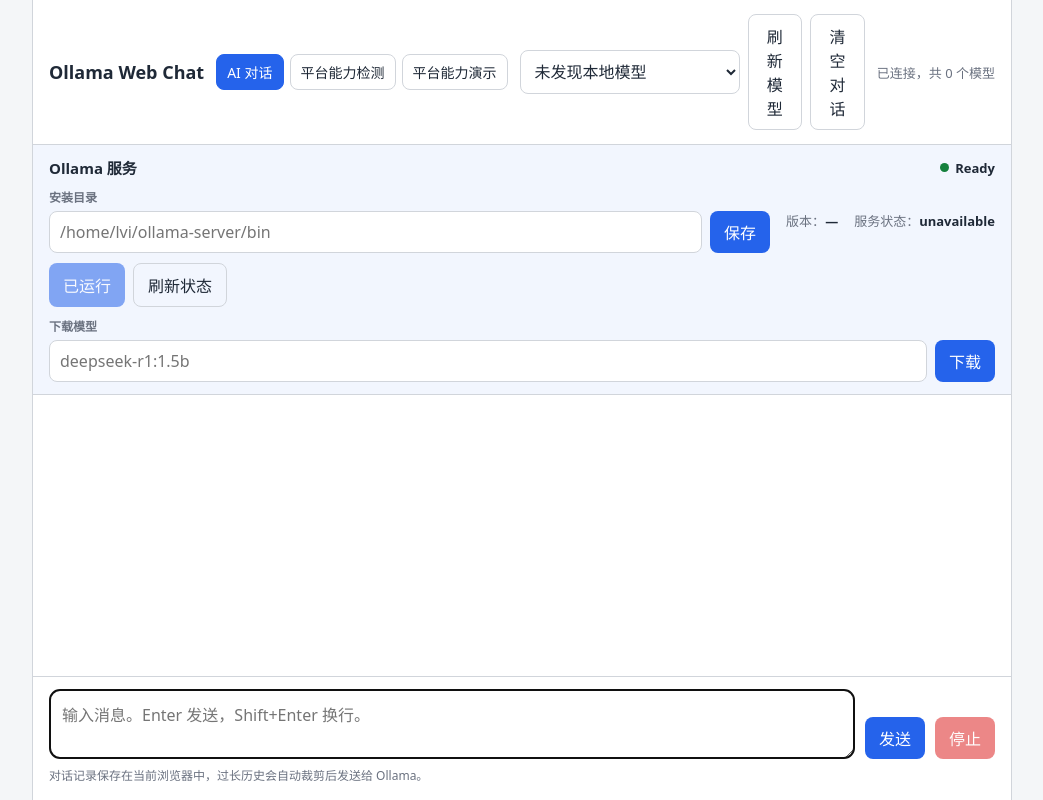
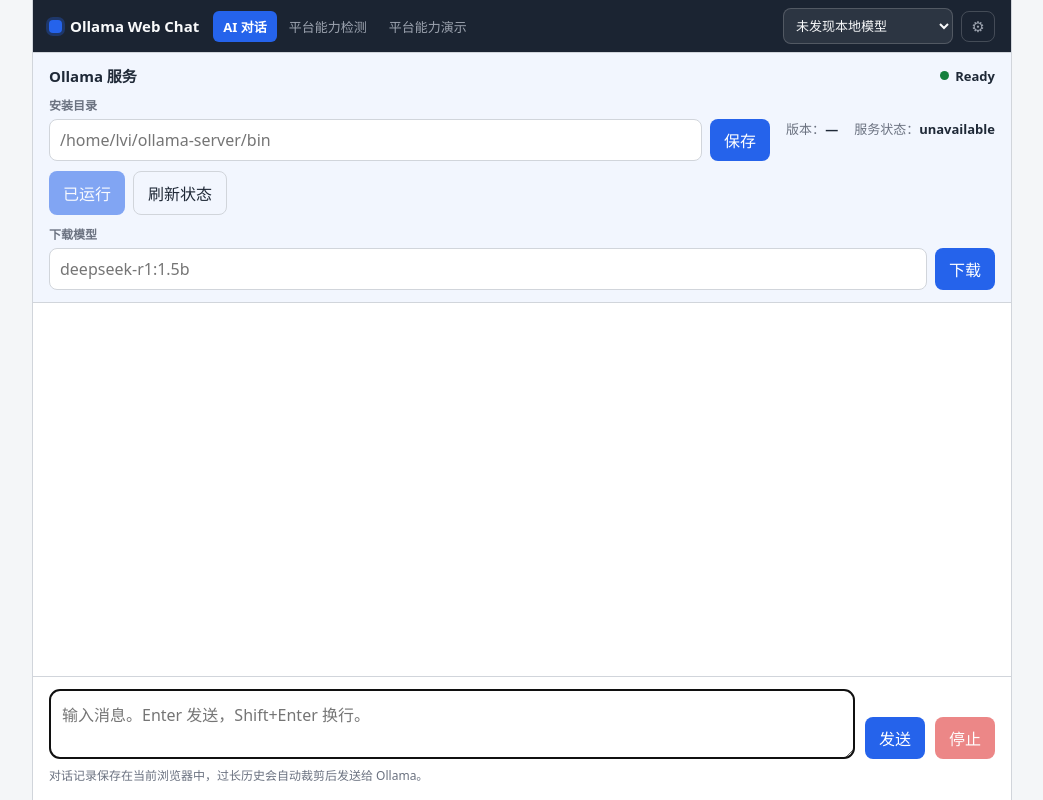
Before and after one commit to buiminhth8-lgtm/OllamaWebChat, a Flask app: page / in a window 1280 px wide. Shown: the whole page, without its empty margins (118-1161 px from the left). Run offline with Flask 3, Linux system fonts and the light colour scheme; data that the repository does not hold is empty.

Commit message:
refactor: simplify homepage navigation header

```diff
--- a/static/css/app.css
+++ b/static/css/app.css
@@ -12,6 +12,11 @@
   --danger: #dc2626;
   --success: #15803d;
   --warning: #b45309;
+  --nav-bg: #1b2432;
+  --nav-text: #f9fafb;
+  --nav-muted: #9ca3af;
+  --nav-field: rgba(255, 255, 255, .08);
+  --nav-border: rgba(255, 255, 255, .18);
 }
 
 @media (prefers-color-scheme: dark) {
@@ -28,6 +33,9 @@
     --danger: #f87171;
     --success: #4ade80;
     --warning: #fbbf24;
+    --nav-bg: #0b1220;
+    --nav-text: #f9fafb;
+    --nav-muted: #9ca3af;
   }
 }
 
@@ -60,47 +68,69 @@ body {
 }
 
 header {
+  position: relative;
   display: flex;
-  gap: 12px;
+  gap: 14px;
   align-items: center;
   flex-wrap: wrap;
-  padding: 14px 16px;
+  padding: 8px 16px;
+  background: var(--nav-bg);
   border-bottom: 1px solid var(--border);
+}
+
+.brand {
+  display: flex;
+  align-items: center;
+  gap: 8px;
+}
+
+.brand-mark {
+  width: 13px;
+  height: 13px;
+  border-radius: 4px;
+  background: var(--primary);
+  box-shadow: 0 0 0 3px color-mix(in srgb, var(--primary) 30%, transparent);
 }
 
 header h1 {
   margin: 0;
-  font-size: 18px;
+  font-size: 15px;
   white-space: nowrap;
+  color: var(--nav-text);
 }
 
 .toolbar {
   display: flex;
   gap: 8px;
   align-items: center;
-  flex: 1;
-  min-width: 260px;
+  margin-left: auto;
+  min-width: 0;
 }
 
 .top-nav {
   display: flex;
-  gap: 6px;
+  gap: 2px;
   align-items: center;
 }
 
 .top-nav a {
-  padding: 7px 10px;
-  border: 1px solid var(--border);
-  border-radius: 8px;
-  color: var(--text);
+  padding: 6px 10px;
+  border-radius: 6px;
+  color: var(--nav-muted);
   text-decoration: none;
-  font-size: 14px;
+  font-size: 13px;
+  white-space: nowrap;
+}
+
+.top-nav a:hover {
+  color: var(--nav-text);
+  background: color-mix(in srgb, white 8%, transparent);
 }
 
 .top-nav a.active {
   background: var(--primary);
-  border-color: var(--primary);
   color: white;
+  font-weight: 600;
 }
 
 select,
@@ -160,9 +190,54 @@ button:disabled {
 }
 
 #status {
-  margin-left: auto;
+  position: absolute;
+  top: calc(100% + 8px);
+  right: 12px;
+  z-index: 50;
+  max-width: min(420px, 90%);
+  padding: 6px 10px;
+  border: 1px solid var(--border);
+  border-radius: 8px;
+  background: var(--panel);
+  box-shadow: 0 4px 16px rgba(0, 0, 0, .25);
   font-size: 13px;
-  color: var(--muted);
+  color: var(--text);
+  overflow-wrap: anywhere;
+}
+
+#status:empty {
+  display: none;
+}
+
+#status.error {
+  color: var(--danger);
+}
+
+header select {
+  min-width: 170px;
+  max-width: 230px;
+  padding: 7px 8px;
+  background: var(--nav-field);
+  color: var(--nav-text);
+  border-color: var(--nav-border);
+  font-size: 13px;
+}
+
+.icon-button {
+  min-height: 0;
+  width: 34px;
+  padding: 7px 0;
+  background: transparent;
+  color: var(--nav-muted);
+  border: 1px solid var(--nav-border);
+  border-radius: 8px;
+  font-size: 15px;
+  line-height: 1;
+  text-align: center;
+}
+
+.icon-button:hover {
+  color: var(--nav-text);
 }
 
 .ollama-panel {
@@ -453,8 +528,9 @@ textarea {
   }
 
   #status {
-    width: 100%;
-    margin-left: 0;
+    left: 12px;
+    right: 12px;
+    max-width: none;
   }
 
   .ollama-panel {
--- a/static/js/app.js
+++ b/static/js/app.js
@@ -12,7 +12,7 @@ const DEFAULT_CONFIG = {
 
 // 区域：header（#pageHeader）
 const modelSelect = document.getElementById("modelSelect");
-const refreshModelsButton = document.getElementById("refreshModels");
+const settingsButton = document.getElementById("settingsButton");
 const clearChatButton = document.getElementById("clearChat");
 const statusElement = document.getElementById("status");
 
@@ -395,7 +395,6 @@ function setBusy(busy) {
   sendButton.disabled = busy;
   stopButton.disabled = !busy;
   modelSelect.disabled = busy;
-  refreshModelsButton.disabled = busy;
   clearChatButton.disabled = busy;
   sendButton.textContent = busy ? "生成中..." : "发送";
 }
@@ -411,7 +410,6 @@ async function loadConfig() {
 }
 
 async function loadModels(preferredModel = "") {
-  setStatus("正在连接 Ollama...");
   try {
     const result = await requestJson("/api/models");
 
@@ -443,7 +441,8 @@ async function loadModels(preferredModel = "") {
     }
 
     localStorage.setItem("ollama_web_chat_model", modelSelect.value || "");
-    setStatus(`已连接，共 ${models.length} 个模型`);
+    // Header 瘦身后成功状态静默，仅失败时提示
+    setStatus("");
   } catch (error) {
     modelSelect.innerHTML = '<option value="">连接失败</option>';
     setStatus(error.message, true);
@@ -712,6 +711,14 @@ async function startModelPull() {
   if (succeeded) await finishPullSuccess(modelName);
 }
 
+function clearConversation() {
+  stopGeneration();
+  messages = [];
+  saveMessages();
+  renderMessages();
+  setStatus("对话已清空");
+}
+
 // ============================================================
 // 事件绑定基线：脚本以 defer 方式加载并只执行一次，
 // 每个元素的事件在此处仅绑定一次，禁止在渲染函数中重复绑定。
@@ -733,14 +740,11 @@ promptInput.addEventListener("keydown", (event) => {
 });
 
 modelSelect.addEventListener("change", () => localStorage.setItem("ollama_web_chat_model", modelSelect.value));
-refreshModelsButton.addEventListener("click", loadModels);
 stopButton.addEventListener("click", stopGeneration);
-clearChatButton.addEventListener("click", () => {
-  stopGeneration();
-  messages = [];
-  saveMessages();
-  renderMessages();
-  setStatus("对话已清空");
+clearChatButton.addEventListener("click", clearConversation);
+// Settings 入口：UI-Slice 1 仅保留占位，Drawer 在 UI-Slice 4 实现
+settingsButton.addEventListener("click", () => {
+  setStatus("设置功能即将上线");
 });
 ollamaConfigForm.addEventListener("submit", saveOllamaConfig);
 startOllamaButton.addEventListener("click", startOllama);
--- a/templates/index.html
+++ b/templates/index.html
@@ -21,9 +21,12 @@
   未来 Settings Drawer 仅做结构占位（见下方注释），本阶段不实现。
 -->
 <div class="app" id="page">
-  <!-- 区域：header -->
+  <!-- 区域：header（UI-Slice 1：精简导航，仅 Logo/主导航/模型选择/设置入口） -->
   <header id="pageHeader">
-    <h1>Ollama Web Chat</h1>
+    <div class="brand" id="brand">
+      <span class="brand-mark" aria-hidden="true"></span>
+      <h1>Ollama Web Chat</h1>
+    </div>
     <nav class="top-nav" id="topNav" aria-label="页面导航">
       <a class="active" href="/">AI 对话</a>
       <a href="/platform">平台能力检测</a>
@@ -31,10 +34,18 @@
     </nav>
     <div class="toolbar" id="modelToolbar">
       <select id="modelSelect"><option value="">正在加载模型...</option></select>
-      <button id="refreshModels" class="secondary" type="button">刷新模型</button>
-      <button id="clearChat" class="secondary" type="button">清空对话</button>
+      <button
+        id="settingsButton"
+        class="icon-button"
+        type="button"
+        title="设置"
+        aria-label="设置"
+      >⚙</button>
     </div>
-    <span id="status" role="status" aria-live="polite">未连接</span>
+    <!-- 清空对话：Header 瘦身后暂以隐藏入口保留能力，UI-Slice 4 迁入 Settings Drawer -->
+    <button id="clearChat" class="secondary" type="button" hidden>清空对话</button>
+    <!-- 全局状态提示：仅在有内容时以浮动条显示，不再常驻 Header -->
+    <span id="status" role="status" aria-live="polite"></span>
   </header>
 
   <!-- 区域：chat-main -->
```
Also changed, not shown: tests/test_homepage_header.py (added, +56 -0 lines).
